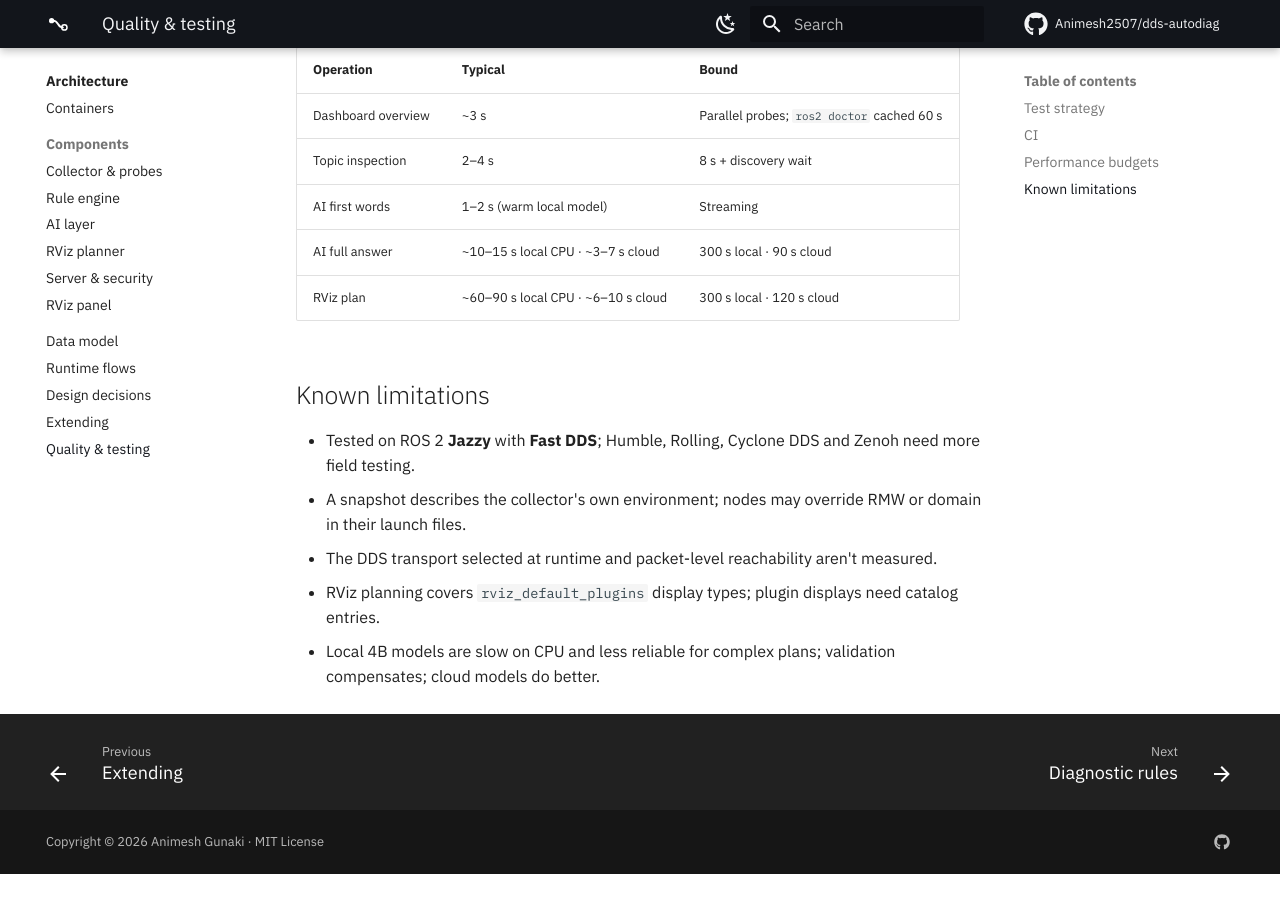
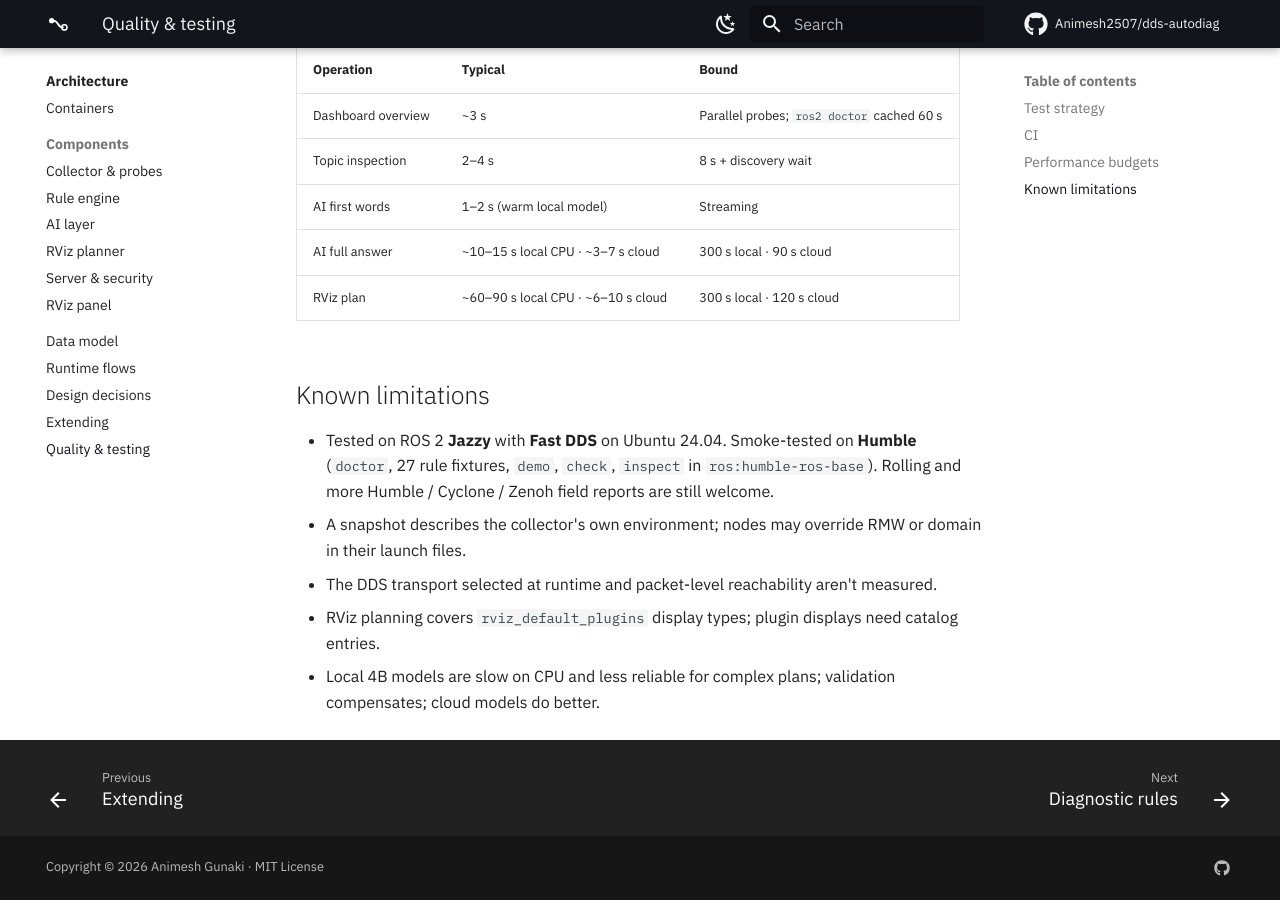
Before and after one commit to Animesh2507/dds-autodiag, an MkDocs documentation site: the page built from docs/architecture/quality.md, in a window 1280 px wide and 900 px high, scrolled down 2488 px. Built offline with MkDocs 1.6.1 and Material for MkDocs 9.7.7, drawn with Linux system fonts in a browser that asks for light colours; comment, search, counter and statistics services are not loaded; before the commit the page ends 3362 px from its top, so only the background shows below that.

Commit message:
Docs: note the Humble smoke test.

```diff
--- a/docs/architecture/quality.md
+++ b/docs/architecture/quality.md
@@ -51,7 +51,9 @@ Tests for the optional Claude SDK skip cleanly when it isn't installed.
 
 ## Known limitations
 
-- Tested on ROS 2 **Jazzy** with **Fast DDS**; Humble, Rolling, Cyclone DDS and Zenoh need more field testing.
+- Tested on ROS 2 **Jazzy** with **Fast DDS** on Ubuntu 24.04. Smoke-tested on **Humble** (`doctor`, 27 rule fixtures,
+  `demo`, `check`, `inspect` in `ros:humble-ros-base`). Rolling and more Humble / Cyclone / Zenoh field reports are
+  still welcome.
 - A snapshot describes the collector's own environment; nodes may override RMW or domain in their launch files.
 - The DDS transport selected at runtime and packet-level reachability aren't measured.
 - RViz planning covers `rviz_default_plugins` display types; plugin displays need catalog entries.
```
Also changed, not shown: README.md (+2 -1 lines), docs/contributing.md (+2 -2 lines), docs/getting-started/installation.md (+2 -2 lines), docs/index.md (+1 -1 lines).
